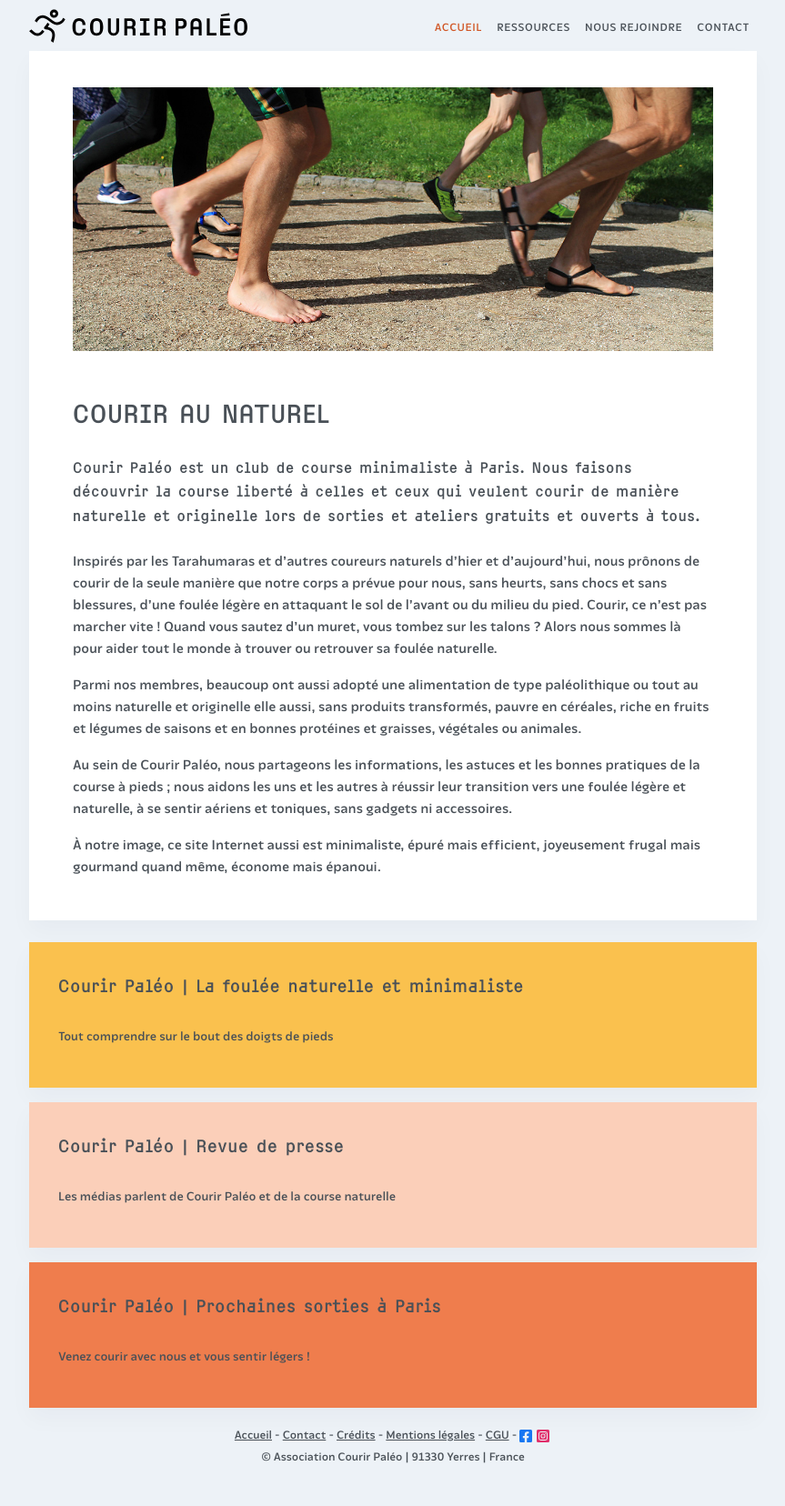
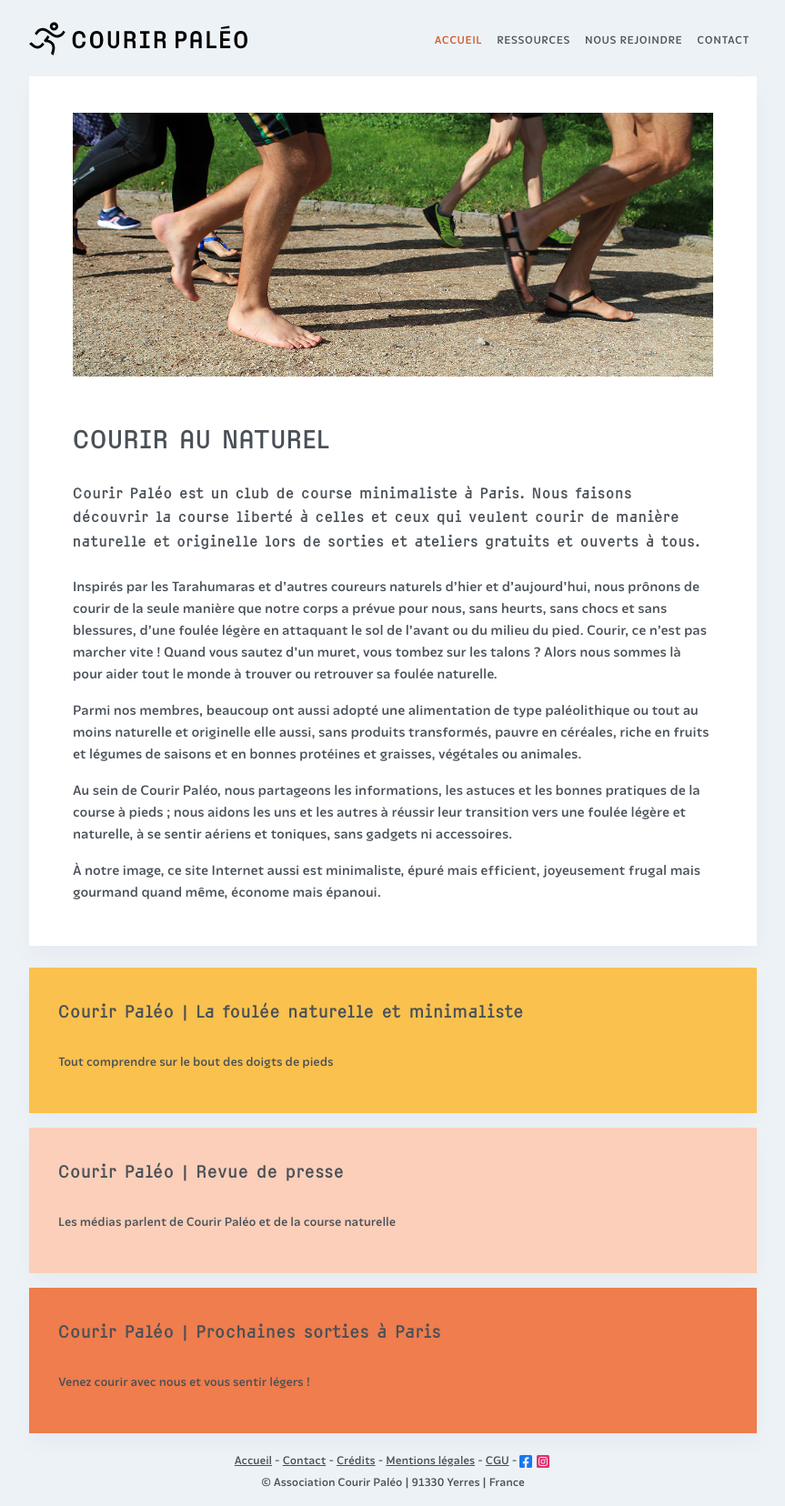
Before and after one commit to courirpaleo/courirpaleo.github.io, a Jekyll site: the page built from index.md, in a window 1280 px wide. Shown: the whole page at 91% size, without its empty margins (208-1071 px from the left). Built offline with Jekyll 4.4.1, drawn with Linux system fonts in a browser that asks for light colours; some web fonts are replaced; before the commit the page ends 1628 px from its top, so only the background shows below that.

Commit message:
fix header height

```diff
--- a/_sass/_layout.scss
+++ b/_sass/_layout.scss
@@ -27,6 +27,9 @@
 header, main {
   margin: 0 auto;
   max-width: 50rem;
+}
+header {
+  margin: 30px auto;
   img.logo {
     position: relative;
     top: -12px;
@@ -248,6 +251,7 @@
 @media (max-width: 640px) {
   header {
     height: 50px;
+    margin: 0 auto;
     img.logo {
       top: 0;
     }
```
